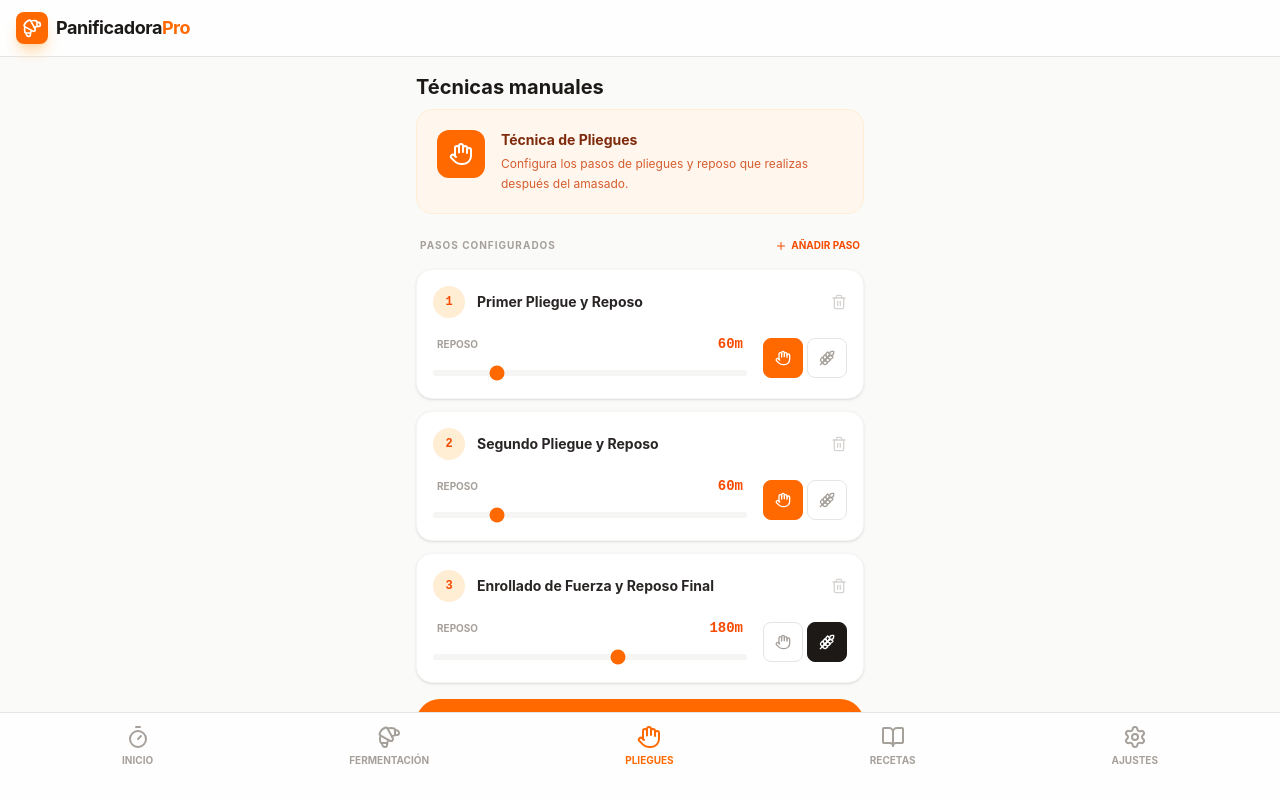
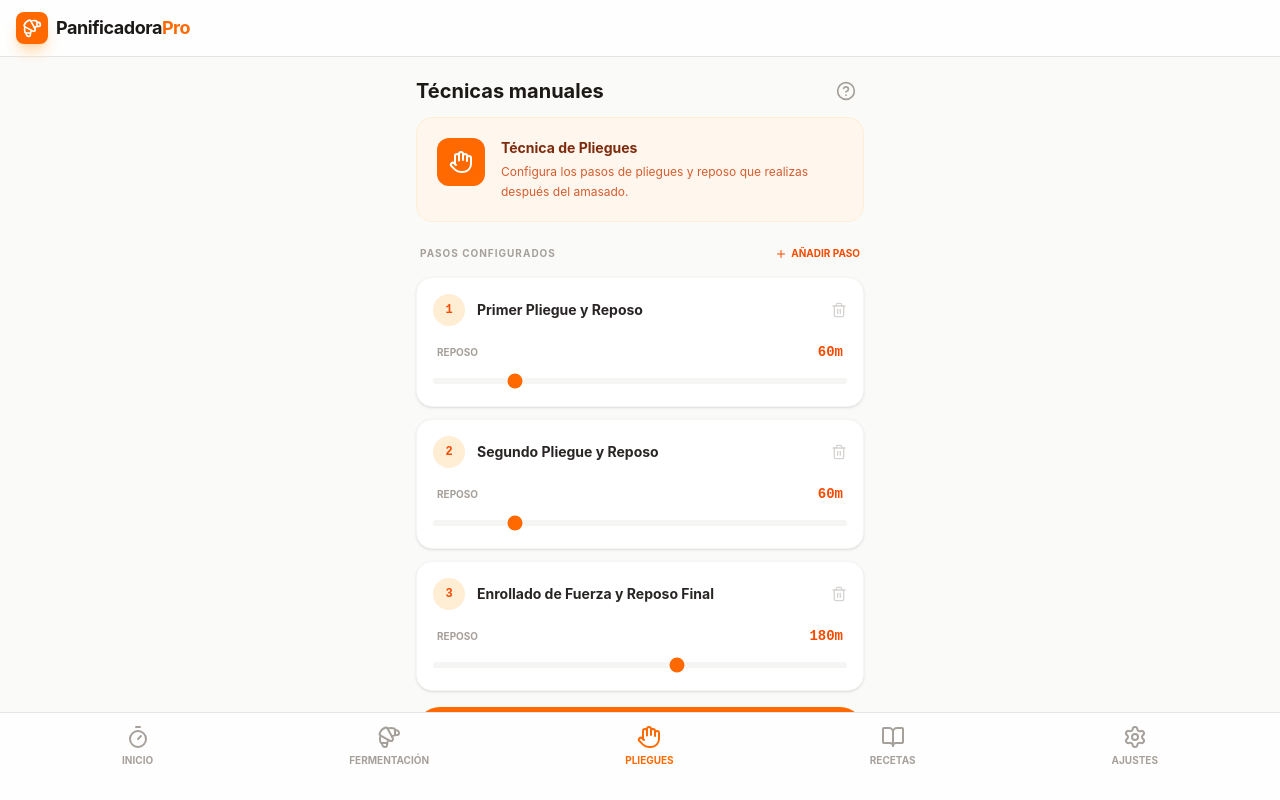
Before and after one commit to jmmaldonado/pan-timer, a React (Vite) app: page / in a window 1280 px wide. Both pictures are taken after a click on the button "PLIEGUES". Built offline with nearby package versions, Linux system fonts and the light colour scheme.

Commit message:
feat: Add manual sequence help and history

```diff
--- a/src/App.tsx
+++ b/src/App.tsx
@@ -21,7 +21,9 @@ import {
   X,
   AlertCircle,
   Snowflake,
-  Sun
+  Sun,
+  History,
+  HelpCircle
 } from 'lucide-react';
 import { DEFAULT_PROGRAMS, BreadWeight, UserRecipe, Program, FlourType, ManualStep, ManualSequenceState } from './types';
 import { useTimer } from './hooks/useTimer';
@@ -162,7 +164,7 @@ export default function App() {
   ];
 
   // Modal & Toast state
-  const [modal, setModal] = useState<{ type: 'stop' | 'delete-recipe' | 'import-success' | 'import-error', data?: any } | null>(null);
+  const [modal, setModal] = useState<{ type: 'stop' | 'delete-recipe' | 'import-success' | 'import-error' | 'help-manual', data?: any } | null>(null);
   const [toasts, setToasts] = useState<Toast[]>([]);
 
   const addToast = (message: string, type: 'success' | 'error' | 'info' = 'info') => {
@@ -899,9 +901,34 @@ export default function App() {
                 className="space-y-6 pb-20"
               >
                 {/* Header */}
-                <div className="flex items-center gap-4 mb-2">
+                <div className="flex items-center justify-between gap-4 mb-2">
                    <h2 className="text-xl font-bold">Técnicas manuales</h2>
+                   <button
+                    onClick={() => setModal({ type: 'help-manual' })}
+                    className="p-2 text-stone-400 hover:text-orange-500 transition-colors"
+                   >
+                    <HelpCircle size={20} />
+                   </button>
                 </div>
+
+                {manualProgress && (
+                  <motion.div
+                    initial={{ opacity: 0, y: -10 }}
+                    animate={{ opacity: 1, y: 0 }}
+                    className="bg-stone-50 p-4 rounded-2xl border border-stone-100 flex items-center justify-between"
+                  >
+                    <div className="flex items-center gap-3">
+                       <div className="w-10 h-10 rounded-full bg-stone-200 flex items-center justify-center text-stone-600">
+                          <History size={18} />
+                       </div>
+                       <div>
+                          <p className="text-[10px] font-bold text-stone-400 uppercase tracking-widest">Tiempo total</p>
+                          <p className="text-xs font-bold text-stone-600 uppercase tracking-wider">Transcurrido</p>
+                       </div>
+                    </div>
+                    <span className="text-xl font-mono font-bold text-stone-900">{formatTime(manualProgress.totalElapsedMins)}</span>
+                  </motion.div>
+                )}
 
                 {manualProgress ? (
                   // Timer Mode
@@ -940,7 +967,7 @@ export default function App() {
                                    <Hand size={20} />
                                    <span>Confirmar Acción Realizada</span>
                                 </div>
-                                <span className="text-[10px] opacity-70 font-medium uppercase">Pulsa tras realizar el {manualProgress.currentStep.type === 'fold' ? 'pliegue' : 'enrollado'}</span>
+                                 <span className="text-[10px] opacity-70 font-medium uppercase">Pulsa tras realizar el paso actual</span>
                              </button>
                           ) : (
                              <div className="bg-white/5 border border-white/10 p-4 rounded-2xl flex flex-col items-center gap-2">
@@ -1024,8 +1051,7 @@ export default function App() {
                                const newStep: ManualStep = {
                                   id: `step-${Date.now()}`,
                                   name: `Paso ${manualState.steps.length + 1}`,
-                                  duration: 60,
-                                  type: 'fold'
+                                  duration: 60
                                };
                                updateSteps([...manualState.steps, newStep]);
                             }}
@@ -1063,9 +1089,9 @@ export default function App() {
                                       className="text-stone-300 hover:text-red-500 transition-colors shrink-0"
                                    >
                                       <Trash2 size={16} />
-                                   </button>
-                                </div>
-                                <div className="flex items-center gap-4">
+                                    </button>
+                                 </div>
+                                 <div className="flex items-center gap-4">
                                    <div className="flex-1 space-y-1">
                                       <div className="flex justify-between items-center px-1">
                                          <p className="text-[10px] text-stone-400 font-bold uppercase">Reposo</p>
@@ -1084,34 +1110,6 @@ export default function App() {
                                         }}
                                         className="w-full h-1.5 bg-stone-100 rounded-lg appearance-none cursor-pointer accent-orange-500"
                                       />
-                                   </div>
-                                   <div className="shrink-0 flex gap-1">
-                                       <button
-                                         onClick={() => {
-                                            const newSteps = [...manualState.steps];
-                                            newSteps[idx].type = 'fold';
-                                            updateSteps(newSteps);
-                                         }}
-                                         className={cn(
-                                            "w-10 h-10 rounded-lg flex items-center justify-center border transition-all",
-                                            step.type === 'fold' ? "bg-orange-500 border-orange-500 text-white" : "bg-white border-stone-200 text-stone-400"
-                                         )}
-                                       >
-                                          <Hand size={16} />
-                                       </button>
-                                       <button
-                                         onClick={() => {
-                                            const newSteps = [...manualState.steps];
-                                            newSteps[idx].type = 'shaping';
-                                            updateSteps(newSteps);
-                                         }}
-                                         className={cn(
-                                            "w-10 h-10 rounded-lg flex items-center justify-center border transition-all",
-                                            step.type === 'shaping' ? "bg-stone-900 border-stone-900 text-white" : "bg-white border-stone-200 text-stone-400"
-                                         )}
-                                       >
-                                          <Wheat size={16} />
-                                       </button>
                                    </div>
                                 </div>
                              </div>
@@ -1576,7 +1574,46 @@ export default function App() {
         ¿Estás seguro de que quieres eliminar esta receta? Esta acción no se puede deshacer.
       </Modal>
 
-      {/* Toasts */}
+      <Modal
+        isOpen={modal?.type === 'help-manual'}
+        onClose={() => setModal(null)}
+        title="¿Cómo funcionan las Técnicas manuales?"
+      >
+        <div className="space-y-4 py-2">
+          <div className="flex gap-3">
+             <div className="w-8 h-8 rounded-full bg-orange-100 text-orange-600 flex items-center justify-center shrink-0">
+                <Settings size={16} />
+             </div>
+             <p className="text-xs text-stone-600 leading-relaxed">
+               <strong>Configura tus pasos:</strong> Define los pliegues y tiempos de reposo que necesites después del amasado.
+             </p>
+          </div>
+          <div className="flex gap-3">
+             <div className="w-8 h-8 rounded-full bg-orange-100 text-orange-600 flex items-center justify-center shrink-0">
+                <Bell size={16} />
+             </div>
+             <p className="text-xs text-stone-600 leading-relaxed">
+               <strong>Temporizador inteligente:</strong> La app te avisará cuando termine cada reposo. El tiempo seguirá contando en positivo hasta que confirmes.
+             </p>
+          </div>
+          <div className="flex gap-3">
+             <div className="w-8 h-8 rounded-full bg-orange-100 text-orange-600 flex items-center justify-center shrink-0">
+                <Hand size={16} />
+             </div>
+             <p className="text-xs text-stone-600 leading-relaxed">
+               <strong>Confirmación manual:</strong> Realiza el pliegue o enrollado y pulsa "Confirmar" para que empiece el siguiente tiempo de reposo.
+             </p>
+          </div>
+          <div className="flex gap-3">
+             <div className="w-8 h-8 rounded-full bg-orange-100 text-orange-600 flex items-center justify-center shrink-0">
+                <Play size={16} />
+             </div>
+             <p className="text-xs text-stone-600 leading-relaxed">
+               <strong>Horneado final:</strong> Al terminar todos los pasos, tendrás acceso directo al programa de horneado (Prog. 15).
+             </p>
+          </div>
+        </div>
+      </Modal>
       <div className="fixed top-4 left-1/2 -translate-x-1/2 z-[100] flex flex-col gap-2 w-full max-w-xs px-4">
         <AnimatePresence>
           {toasts.map(toast => (
--- a/src/hooks/useManualSequence.ts
+++ b/src/hooks/useManualSequence.ts
@@ -2,9 +2,9 @@ import { useState, useEffect, useCallback } from 'react';
 import { ManualSequenceState, ManualStep } from '../types';
 
 const INITIAL_STEPS: ManualStep[] = [
-  { id: 'fold-1', name: 'Primer Pliegue y Reposo', duration: 60, type: 'fold' },
-  { id: 'fold-2', name: 'Segundo Pliegue y Reposo', duration: 60, type: 'fold' },
-  { id: 'final-shaping', name: 'Enrollado de Fuerza y Reposo Final', duration: 180, type: 'shaping' },
+  { id: 'fold-1', name: 'Primer Pliegue y Reposo', duration: 60 },
+  { id: 'fold-2', name: 'Segundo Pliegue y Reposo', duration: 60 },
+  { id: 'final-shaping', name: 'Enrollado de Fuerza y Reposo Final', duration: 180 },
 ];
 
 export function useManualSequence() {
@@ -13,6 +13,7 @@ export function useManualSequence() {
     if (!saved) return {
       isActive: false,
       startTime: null,
+      sequenceStartTime: null,
       currentStepIndex: 0,
       steps: INITIAL_STEPS,
       notifiedSteps: []
@@ -22,12 +23,14 @@ export function useManualSequence() {
       return {
         ...parsed,
         steps: parsed.steps || INITIAL_STEPS,
-        notifiedSteps: parsed.notifiedSteps || []
+        notifiedSteps: parsed.notifiedSteps || [],
+        sequenceStartTime: parsed.sequenceStartTime || parsed.startTime
       };
     } catch {
       return {
         isActive: false,
         startTime: null,
+        sequenceStartTime: null,
         currentStepIndex: 0,
         steps: INITIAL_STEPS,
         notifiedSteps: []
@@ -52,10 +55,12 @@ export function useManualSequence() {
   }, [state.isActive]);
 
   const startSequence = () => {
+    const now = Date.now();
     setState(prev => ({
       ...prev,
       isActive: true,
-      startTime: Date.now(),
+      startTime: now,
+      sequenceStartTime: now,
       currentStepIndex: 0,
       notifiedSteps: []
     }));
@@ -66,6 +71,7 @@ export function useManualSequence() {
       ...prev,
       isActive: false,
       startTime: null,
+      sequenceStartTime: null,
       currentStepIndex: 0,
       notifiedSteps: []
     }));
@@ -79,6 +85,7 @@ export function useManualSequence() {
           ...prev,
           isActive: false,
           startTime: null,
+          sequenceStartTime: null,
           currentStepIndex: 0,
           notifiedSteps: []
         };
@@ -96,20 +103,25 @@ export function useManualSequence() {
   };
 
   const getProgress = useCallback(() => {
-    if (!state.isActive || state.startTime === null) return null;
+    if (!state.isActive || state.startTime === null || state.sequenceStartTime === null) return null;
 
     const currentStep = state.steps[state.currentStepIndex];
     if (!currentStep) return null;
 
     const elapsedMs = currentTime - state.startTime;
     const elapsedMins = elapsedMs / (1000 * 60);
+
+    const totalElapsedMs = currentTime - state.sequenceStartTime;
+    const totalElapsedMins = totalElapsedMs / (1000 * 60);
+
     const durationMins = currentStep.duration;
     const remainingMins = durationMins - elapsedMins;
     const isExpired = remainingMins <= 0;
 
     // Handle notification
     if (isExpired && !state.notifiedSteps.includes(currentStep.id)) {
-      const title = currentStep.type === 'fold' ? "¡Hora de plegar!" : "¡Hora de hornear!";
+      const isLast = state.currentStepIndex === state.steps.length - 1;
+      const title = isLast ? "¡Hora de hornear!" : "¡Hora de plegar!";
       const body = `El tiempo de reposo para "${currentStep.name}" ha finalizado. Realiza la acción y confirma en la app.`;
 
       if (Notification.permission === "granted") {
@@ -136,7 +148,8 @@ export function useManualSequence() {
       remainingMins: Math.abs(remainingMins),
       isExpired,
       currentStepIndex: state.currentStepIndex,
-      totalSteps: state.steps.length
+      totalSteps: state.steps.length,
+      totalElapsedMins
     };
   }, [state, currentTime]);
 
--- a/src/types.ts
+++ b/src/types.ts
@@ -188,12 +188,12 @@ export interface ManualStep {
   id: string;
   name: string;
   duration: number; // in minutes
-  type: 'fold' | 'shaping' | 'rest';
 }
 
 export interface ManualSequenceState {
   isActive: boolean;
   startTime: number | null;
+  sequenceStartTime: number | null;
   currentStepIndex: number;
   steps: ManualStep[];
   notifiedSteps: string[];
```
